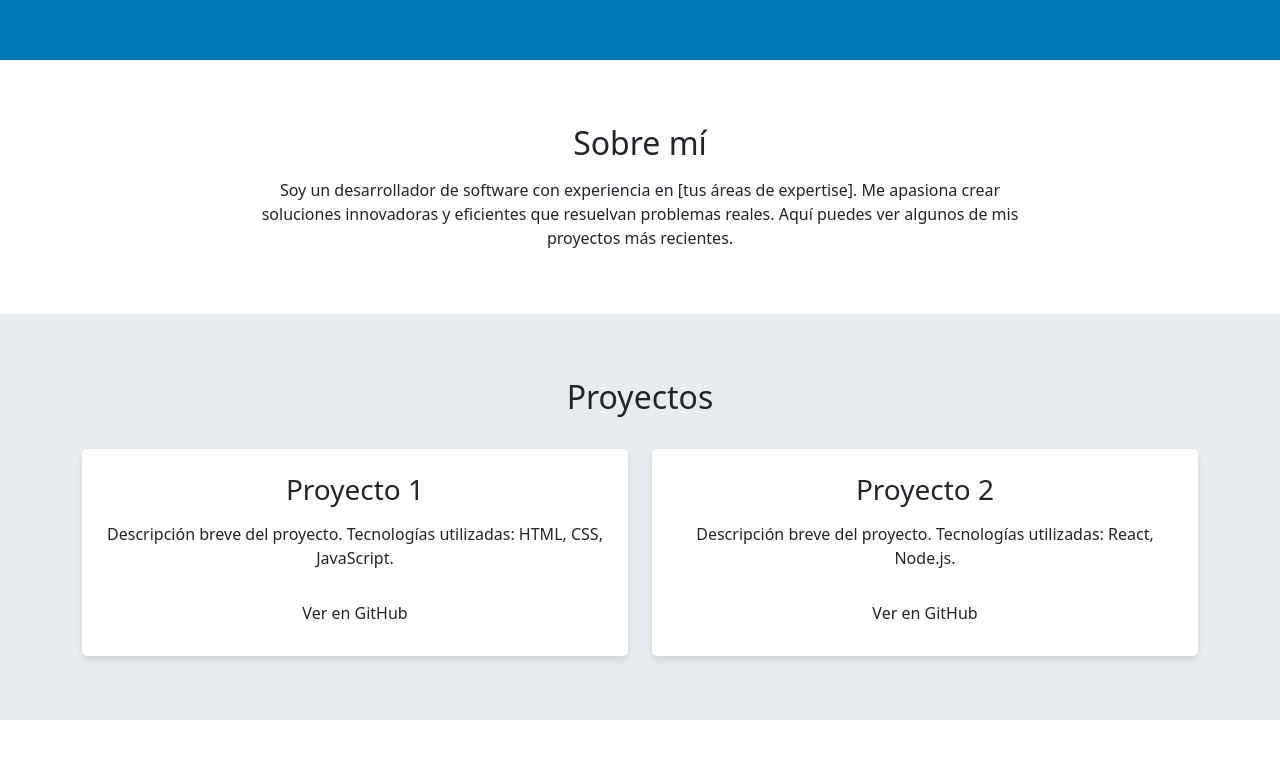
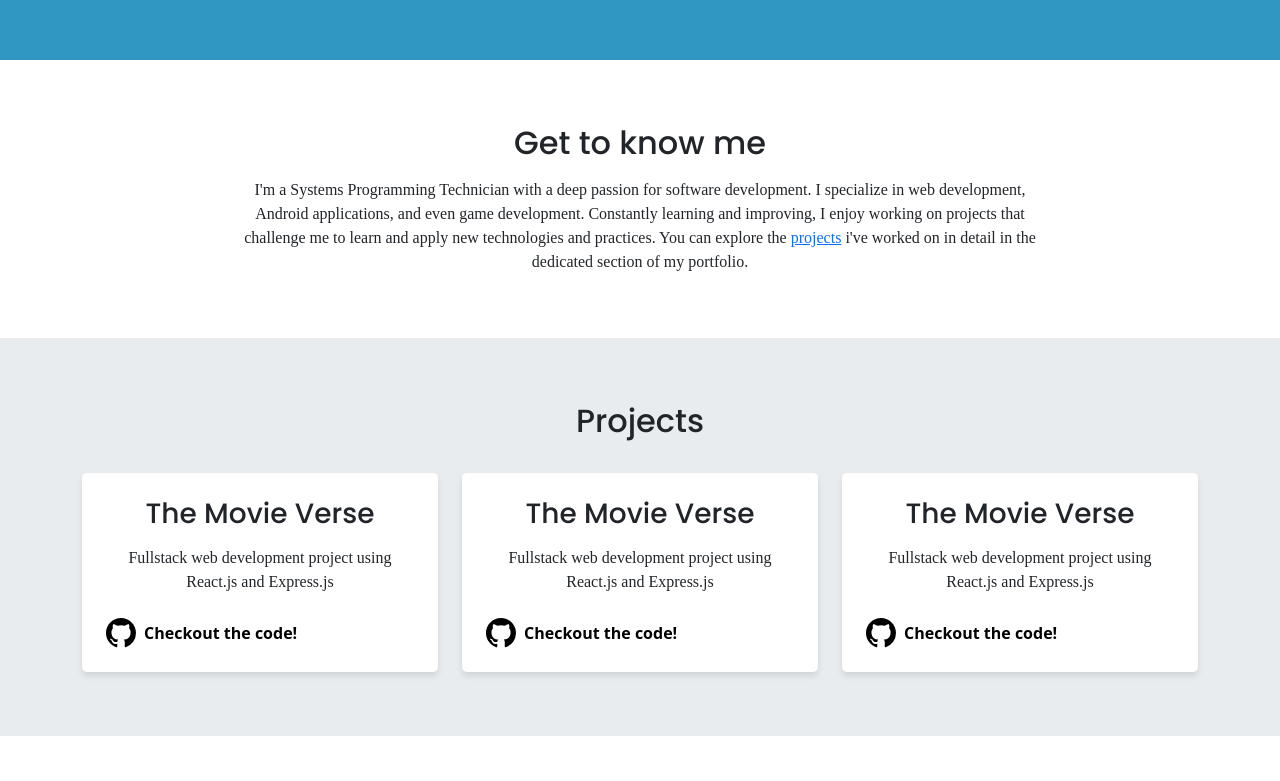
Before and after one commit to JuantMartinez17/portfolio, a plain HTML site: page index.html in a window 1280 px wide. Shown: the part 320-1101 px from the top of the page. Drawn offline with nearby package versions, Linux system fonts and the light colour scheme; a script that the page names is missing.

Commit message:
Change background colors, basic project card created

```diff
--- a/index.html
+++ b/index.html
@@ -6,6 +6,13 @@
     <title>Portfolio - [Tu Nombre]</title>
     <link rel="stylesheet" href="styles.css">
     <link href="https://cdn.jsdelivr.net/npm/bootstrap@5.3.2/dist/css/bootstrap.min.css" rel="stylesheet">
+    <link rel="preconnect" href="https://fonts.googleapis.com">
+    <link rel="preconnect" href="https://fonts.gstatic.com" crossorigin>
+    <link href="https://fonts.googleapis.com/css2?family=Cinzel+Decorative:wght@400;700;900&family=Poppins:ital,wght@0,100;0,200;0,300;0,400;0,500;0,600;0,700;0,800;0,900;1,100;1,200;1,300;1,400;1,500;1,600;1,700;1,800;1,900&display=swap" rel="stylesheet">
+    <link rel="preconnect" href="https://fonts.googleapis.com">
+    <link rel="preconnect" href="https://fonts.gstatic.com" crossorigin>
+    <link href="https://fonts.googleapis.com/css2?family=Cinzel+Decorative:wght@400;700;900&family=Merriweather:ital,wght@0,300;0,400;0,700;0,900;1,300;1,400;1,700;1,900&family=Poppins:ital,wght@0,100;0,200;0,300;0,400;0,500;0,600;0,700;0,800;0,900;1,100;1,200;1,300;1,400;1,500;1,600;1,700;1,800;1,900&display=swap" rel="stylesheet">
+
 </head>
 <body>
     <header>
@@ -31,28 +38,68 @@
 
     <section id="about">
         <div class="container">
-            <h2>Sobre mí</h2>
+            <h2>Get to know me</h2>
             <p>
-                Soy un desarrollador de software con experiencia en [tus áreas de expertise].
-                Me apasiona crear soluciones innovadoras y eficientes que resuelvan problemas reales.
-                Aquí puedes ver algunos de mis proyectos más recientes.
+                I'm a Systems Programming Technician with a deep passion for software development. I specialize in web development, Android applications, and even game development. Constantly learning and improving, I enjoy working on projects that challenge me to learn and apply new technologies and practices. You can explore the <a href="#projects">projects</a> i've worked on in detail in the dedicated section of my portfolio.
             </p>
         </div>
     </section>
 
     <section id="projects">
         <div class="container">
-            <h2>Proyectos</h2>
+            <h2>Projects</h2>
             <div class="project-grid">
                 <div class="project-card">
-                    <h3>Proyecto 1</h3>
-                    <p>Descripción breve del proyecto. Tecnologías utilizadas: HTML, CSS, JavaScript.</p>
-                    <a href="#" class="btn">Ver en GitHub</a>
+                    <h3>The Movie Verse</h3>
+                    <p>Fullstack web development project using React.js and Express.js</p>
+                    <a href="https://github.com/JuantMartinez17/TheMovieVerse" target="_blank" class="github-link">
+                        <svg width="30" height="30" viewBox="0 0 16 16" fill="currentColor" xmlns="http://www.w3.org/2000/svg">
+                            <path d="M8 0C3.58 0 0 3.58 0 8c0 3.54 2.29 6.53 5.47 7.59.4.07.55-.17.55-.38
+                            0-.19-.01-.82-.01-1.49-2.01.37-2.53-.49-2.69-.94-.09-.23-.48-.94-.82-1.13-.28
+                            -.15-.68-.52-.01-.53.63-.01 1.08.58 1.23.82.72 1.21 1.87.87 2.33.66.07-.52.28
+                            -.87.51-1.07-1.78-.2-3.64-.89-3.64-3.95 0-.87.31-1.59.82-2.15-.08-.2-.36-1.02.08
+                            -2.12 0 0 .67-.21 2.2.82.64-.18 1.32-.27 2-.27.68 0 1.36.09 2 .27 1.53-1.04
+                            2.2-.82 2.2-.82.44 1.1.16 1.92.08 2.12.51.56.82 1.27.82 2.15 0 3.07-1.87 3.75
+                            -3.65 3.95.29.25.54.73.54 1.48 0 1.07-.01 1.93-.01 2.19 0 .21.15.46.55.38A8.012
+                            8.012 0 0016 8c0-4.42-3.58-8-8-8z"/>
+                        </svg>
+                        Checkout the code!
+                    </a>
+
                 </div>
                 <div class="project-card">
-                    <h3>Proyecto 2</h3>
-                    <p>Descripción breve del proyecto. Tecnologías utilizadas: React, Node.js.</p>
-                    <a href="#" class="btn">Ver en GitHub</a>
+                    <h3>The Movie Verse</h3>
+                    <p>Fullstack web development project using React.js and Express.js</p>
+                    <a href="https://github.com/JuantMartinez17/TheMovieVerse" target="_blank" class="github-link">
+                        <svg width="30" height="30" viewBox="0 0 16 16" fill="currentColor" xmlns="http://www.w3.org/2000/svg">
+                            <path d="M8 0C3.58 0 0 3.58 0 8c0 3.54 2.29 6.53 5.47 7.59.4.07.55-.17.55-.38
+                            0-.19-.01-.82-.01-1.49-2.01.37-2.53-.49-2.69-.94-.09-.23-.48-.94-.82-1.13-.28
+                            -.15-.68-.52-.01-.53.63-.01 1.08.58 1.23.82.72 1.21 1.87.87 2.33.66.07-.52.28
+                            -.87.51-1.07-1.78-.2-3.64-.89-3.64-3.95 0-.87.31-1.59.82-2.15-.08-.2-.36-1.02.08
+                            -2.12 0 0 .67-.21 2.2.82.64-.18 1.32-.27 2-.27.68 0 1.36.09 2 .27 1.53-1.04
+                            2.2-.82 2.2-.82.44 1.1.16 1.92.08 2.12.51.56.82 1.27.82 2.15 0 3.07-1.87 3.75
+                            -3.65 3.95.29.25.54.73.54 1.48 0 1.07-.01 1.93-.01 2.19 0 .21.15.46.55.38A8.012
+                            8.012 0 0016 8c0-4.42-3.58-8-8-8z"/>
+                        </svg>
+                        Checkout the code!
+                    </a>
+                </div>
+                <div class="project-card">
+                    <h3>The Movie Verse</h3>
+                    <p>Fullstack web development project using React.js and Express.js</p>
+                    <a href="https://github.com/JuantMartinez17/TheMovieVerse" target="_blank" class="github-link">
+                        <svg width="30" height="30" viewBox="0 0 16 16" fill="currentColor" xmlns="http://www.w3.org/2000/svg">
+                            <path d="M8 0C3.58 0 0 3.58 0 8c0 3.54 2.29 6.53 5.47 7.59.4.07.55-.17.55-.38
+                            0-.19-.01-.82-.01-1.49-2.01.37-2.53-.49-2.69-.94-.09-.23-.48-.94-.82-1.13-.28
+                            -.15-.68-.52-.01-.53.63-.01 1.08.58 1.23.82.72 1.21 1.87.87 2.33.66.07-.52.28
+                            -.87.51-1.07-1.78-.2-3.64-.89-3.64-3.95 0-.87.31-1.59.82-2.15-.08-.2-.36-1.02.08
+                            -2.12 0 0 .67-.21 2.2.82.64-.18 1.32-.27 2-.27.68 0 1.36.09 2 .27 1.53-1.04
+                            2.2-.82 2.2-.82.44 1.1.16 1.92.08 2.12.51.56.82 1.27.82 2.15 0 3.07-1.87 3.75
+                            -3.65 3.95.29.25.54.73.54 1.48 0 1.07-.01 1.93-.01 2.19 0 .21.15.46.55.38A8.012
+                            8.012 0 0016 8c0-4.42-3.58-8-8-8z"/>
+                        </svg>
+                        Checkout the code!
+                    </a>
                 </div>
             </div>
         </div>
--- a/styles.css
+++ b/styles.css
@@ -1,12 +1,18 @@
-/* Reset básico */
 * {
     margin: 0;
     padding: 0;
     box-sizing: border-box;
 }
 
+h1, h2, h3 {
+    font-family: 'Poppins', sans-serif;
+}
+
+p {
+    font-family: 'Merriwather', serif;
+}
+
 body {
-    font-family: 'Arial', sans-serif;
     line-height: 1.6;
     color: #333;
     background-color: #f9f9f9;
@@ -18,9 +24,8 @@ body {
     margin: 0 auto;
 }
 
-/* Header */
 header {
-    background: #333;
+    background: #282B28;
     color: #fff;
     padding: 1rem 0;
 }
@@ -48,8 +53,8 @@ nav ul li a {
 
 /* Hero Section */
 #hero {
-    background: #0077b6;
-    color: #fff;
+    background: #2F97C1;
+    color: #000;
     padding: 4rem 0;
     text-align: center;
 }
@@ -185,3 +190,21 @@ footer .social-links a {
 footer .social-links a:hover {
     text-decoration: underline;
 }
+
+.github-link {
+    display: flex;
+    align-items: center;
+    gap: 8px;
+    text-decoration: none;
+    color: black; /* Ajusta según tu diseño */
+    font-weight: bold;
+}
+
+.github-link svg {
+    transition: transform 0.2s ease-in-out;
+}
+
+.github-link:hover svg {
+    transform: scale(1.1);
+    color: #4078c0; /* Color azul de GitHub */
+}
```
